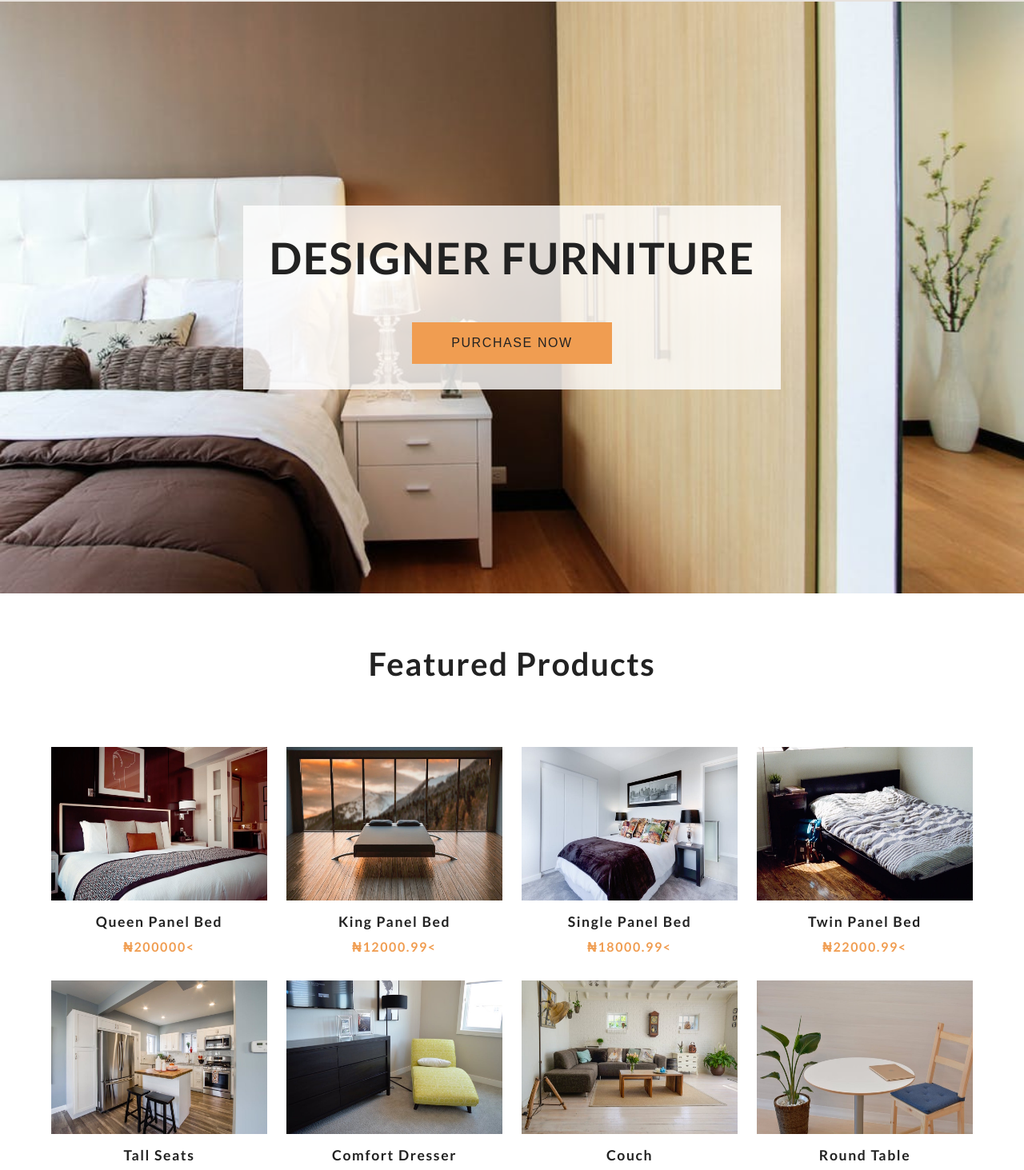
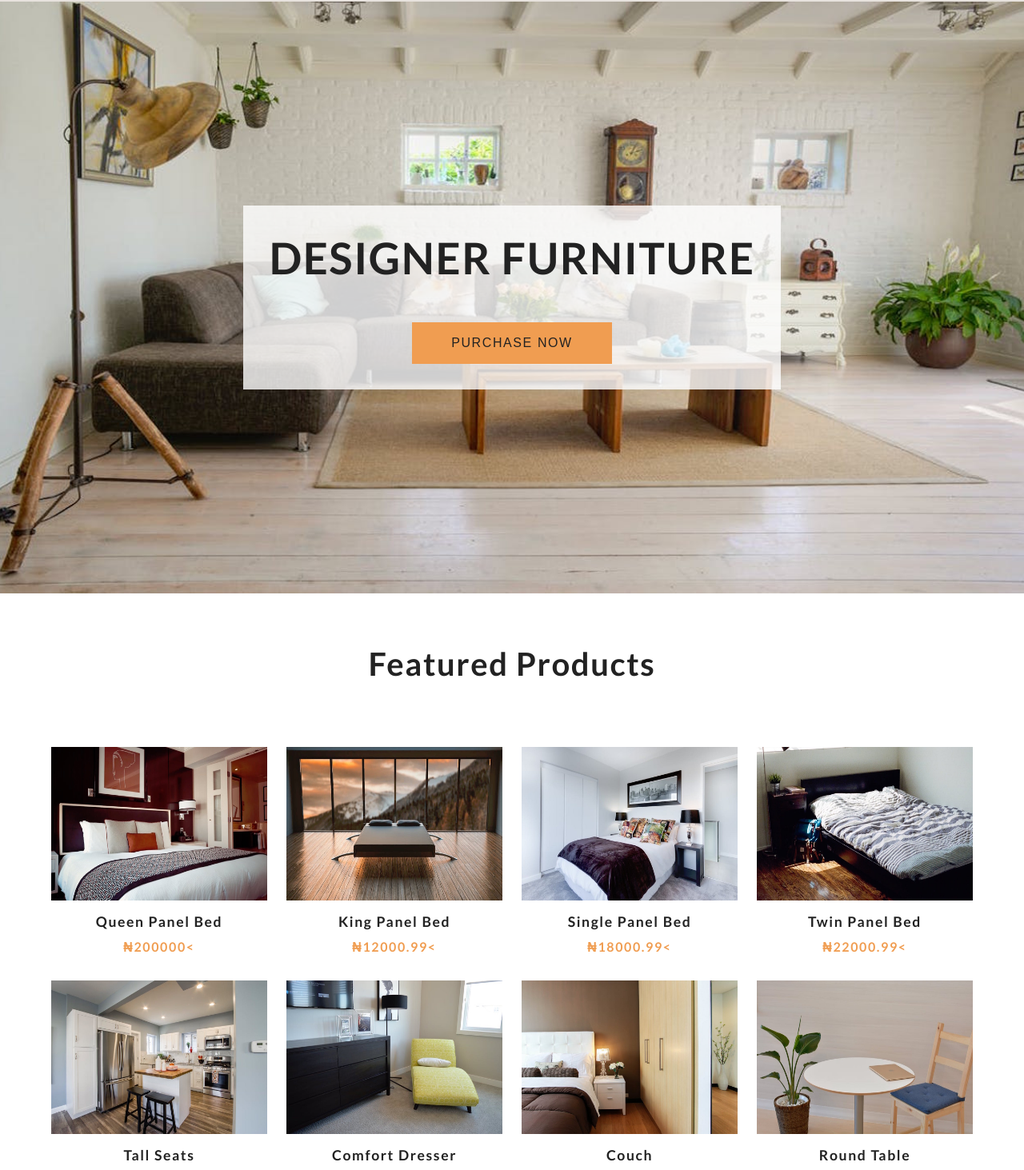
Before and after one commit to voke1/react-ecommerce-y, a website: page index.html in a window 1280 px wide. Shown: the part 58-1521 px from the top of the page at 80% size. Drawn offline with Linux system fonts and the light colour scheme.

Commit message:
update README.md

```diff
--- a/UI/main.css
+++ b/UI/main.css
@@ -58,7 +58,7 @@ body {
 /* --------------- Hero ---------------- */
 .hero {
   min-height: calc(100vh - 60px);
-  background: url("./images/hero-bcg.jpeg") center/cover no-repeat;
+  background: url("./images/product-7.jpeg") center/cover no-repeat;
   display: flex;
   align-items: center;
   justify-content: center;
--- a/products.json
+++ b/products.json
@@ -53,7 +53,7 @@
       "fields": {
         "title": "couch",
         "price": 45000.99,
-        "image": { "fields": { "file": { "url": "./UI/images/product-7.jpeg" } } }
+        "image": { "fields": { "file": { "url": "./UI/images/hero-bcg.jpeg" } } }
       }
     },
     {
```
Also changed, not shown: README.md.
